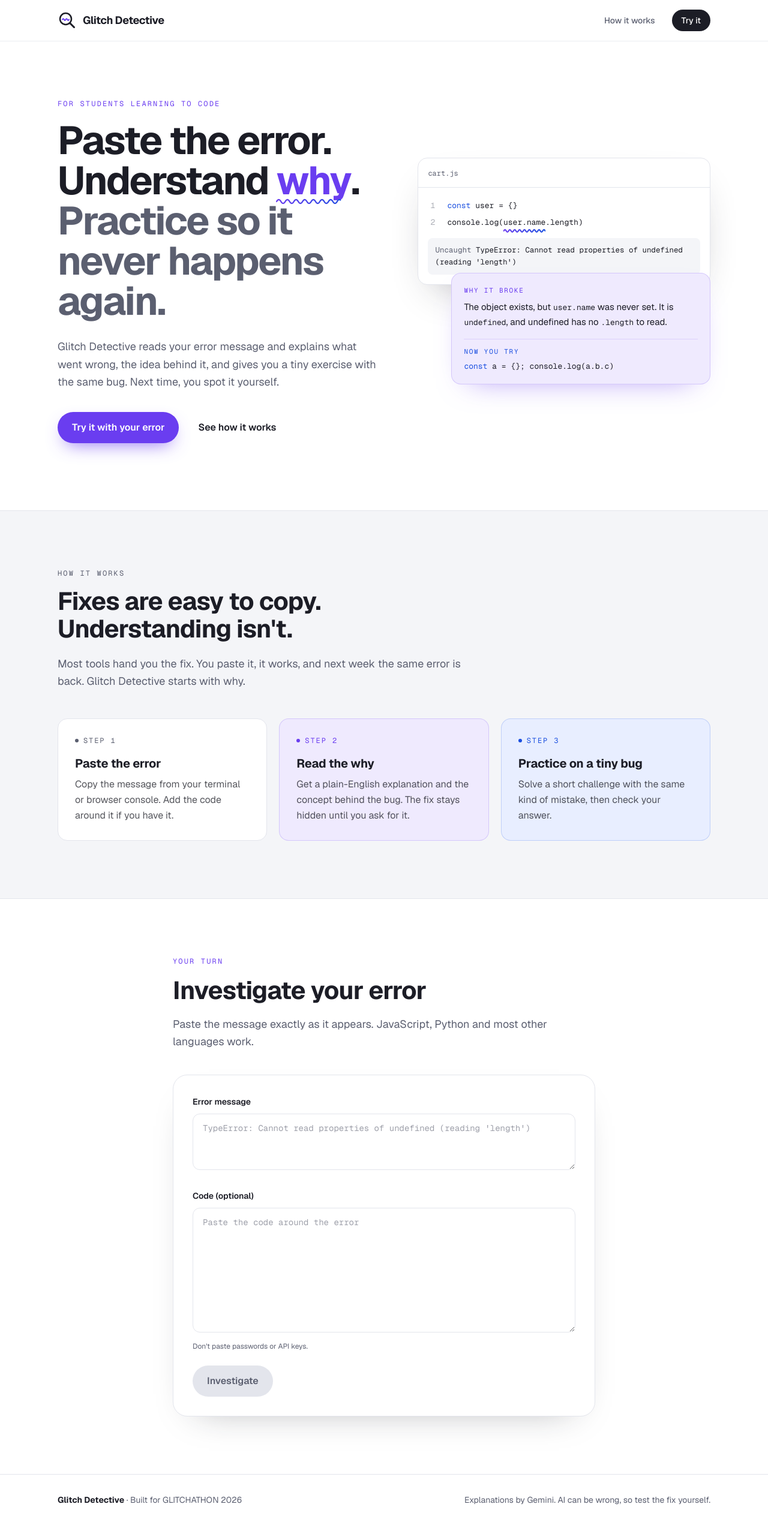
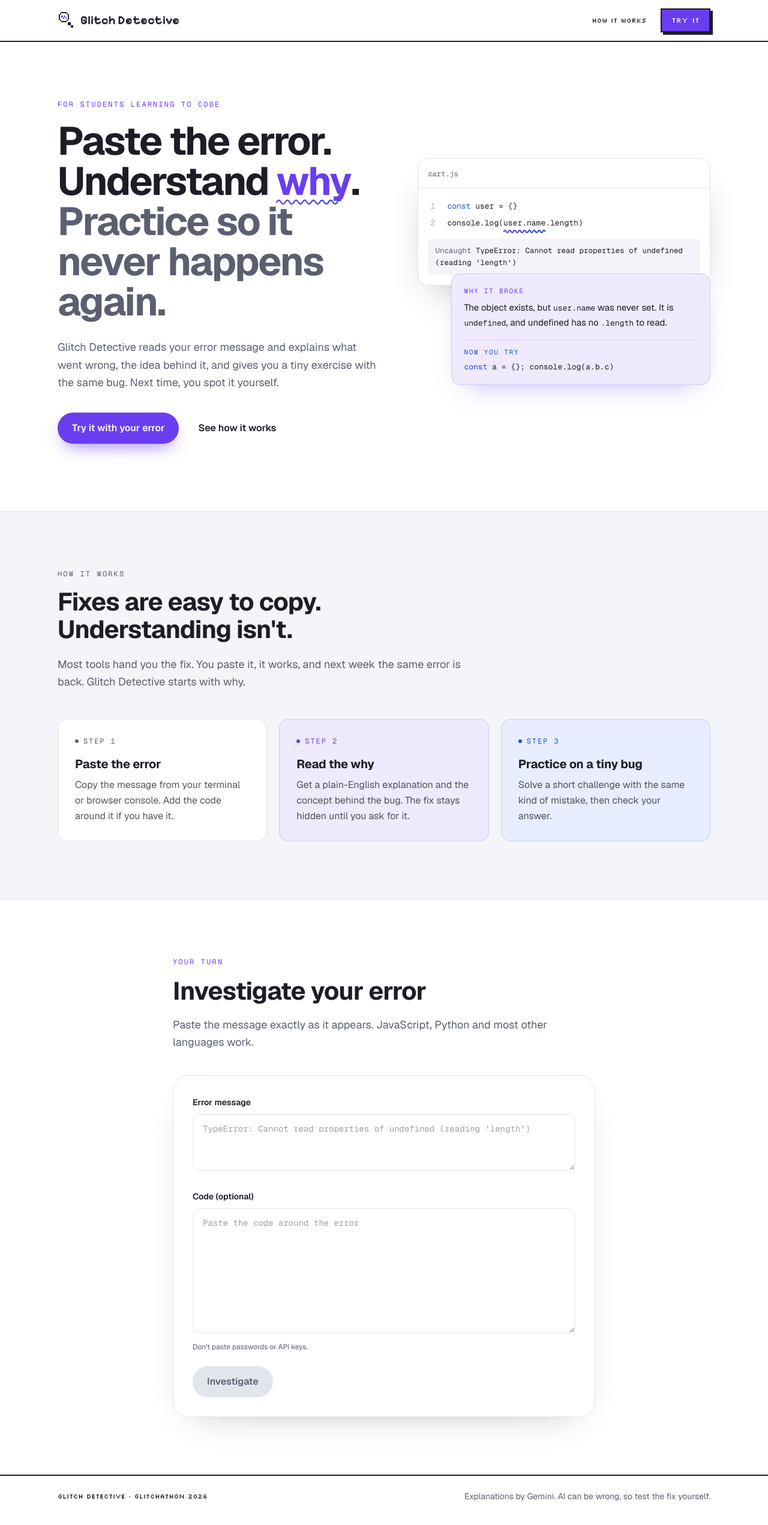
Before and after one commit to evertonrocha2/glitch-lab, a React (Vite) app: page / in a window 1280 px wide. Shown: the whole page at 60% size. Built offline with nearby package versions, Linux system fonts and the light colour scheme.

Commit message:
feat: pixel lab header and footer

```diff
--- a/src/components/landing/SiteFooter.jsx
+++ b/src/components/landing/SiteFooter.jsx
@@ -1,11 +1,9 @@
 export default function SiteFooter() {
   return (
-    <footer className="border-t border-line">
-      <div className="mx-auto flex max-w-6xl flex-col gap-2 px-5 py-8 text-sm text-muted sm:flex-row sm:justify-between sm:px-8">
-        <p>
-          <span className="font-display font-bold text-ink">Glitch Detective</span> · Built for GLITCHATHON 2026
-        </p>
-        <p>Explanations by Gemini. AI can be wrong, so test the fix yourself.</p>
+    <footer className="border-t-2 border-ink bg-white">
+      <div className="mx-auto flex max-w-6xl flex-col gap-2 px-5 py-6 sm:flex-row sm:items-center sm:justify-between sm:px-8">
+        <p className="font-label text-[11px] text-ink">Glitch Detective · GLITCHATHON 2026</p>
+        <p className="text-sm text-muted">Explanations by Gemini. AI can be wrong, so test the fix yourself.</p>
       </div>
     </footer>
   )
--- a/src/components/landing/SiteHeader.jsx
+++ b/src/components/landing/SiteHeader.jsx
@@ -1,23 +1,21 @@
-import Logo from '../Logo.jsx'
+import PixelButton from '../pixel/PixelButton.jsx'
+import PixelLogo from '../pixel/PixelLogo.jsx'
 
 export default function SiteHeader() {
   return (
-    <header className="border-b border-line/70">
-      <div className="mx-auto flex max-w-6xl items-center justify-between px-5 py-4 sm:px-8">
-        <a href="#top" className="flex items-center gap-2.5 font-display text-lg font-bold tracking-tight text-ink">
-          <Logo className="size-8 text-ink" />
+    <header className="border-b-2 border-ink bg-white">
+      <div className="mx-auto flex max-w-6xl items-center justify-between gap-4 px-5 py-3.5 sm:px-8">
+        <a href="#top" className="flex items-center gap-2.5 font-pixel text-xl font-bold text-ink">
+          <PixelLogo className="size-7" />
           <span>Glitch Detective</span>
         </a>
-        <nav aria-label="Main" className="flex items-center gap-7 text-sm font-medium">
-          <a href="#how" className="hidden text-muted transition-colors hover:text-ink sm:inline">
+        <nav aria-label="Main" className="flex items-center gap-6">
+          <a href="#how" className="hidden font-label text-[11px] text-ink transition-colors hover:text-primary sm:inline">
             How it works
           </a>
-          <a
-            href="#try"
-            className="rounded-full bg-ink px-4 py-2 text-white transition-colors duration-200 hover:bg-primary"
-          >
+          <PixelButton as="a" href="#try" className="px-3 py-2">
             Try it
-          </a>
+          </PixelButton>
         </nav>
       </div>
     </header>
--- a/src/index.css
+++ b/src/index.css
@@ -16,6 +16,36 @@
 
   --animate-walk: walk 0.6s steps(2, jump-none) infinite alternate;
   --animate-blink: blink 1.2s steps(2, jump-none) infinite;
+  --animate-caret: caret 1s steps(1, end) infinite;
+  /* Mostly still, then a short RGB-split jitter: the "glitch" in the name. */
+  --animate-glitch: glitch 3.2s steps(1, end) infinite;
+
+  @keyframes caret {
+    50% {
+      opacity: 0;
+    }
+  }
+
+  @keyframes glitch {
+    0%,
+    86%,
+    100% {
+      translate: 0 0;
+      filter: none;
+    }
+    88% {
+      translate: -4px 1px;
+      filter: drop-shadow(4px 0 0 var(--color-secondary)) drop-shadow(-4px 0 0 var(--color-primary));
+    }
+    91% {
+      translate: 4px -1px;
+      filter: drop-shadow(-3px 0 0 var(--color-primary));
+    }
+    94% {
+      translate: -2px 0;
+      filter: drop-shadow(2px 0 0 var(--color-secondary));
+    }
+  }
 
   @keyframes walk {
     from {
```
